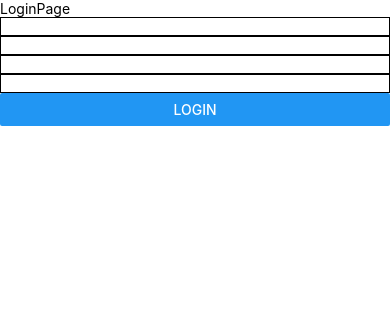
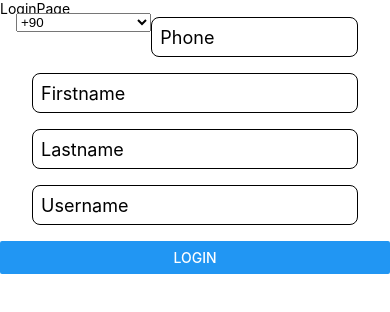
Before and after one commit to FurkanGundogan/TelegramUI-Clone-Bootcamp, a React Native app in the folder TelegramClone/: screen / in a window 390 px wide. Shown: the top 312 px of the page. Built offline with nearby package versions, Linux system fonts and the light colour scheme.

Commit message:
Picker init

```diff
--- a/TelegramClone/package.json
+++ b/TelegramClone/package.json
@@ -10,6 +10,7 @@
     "lint": "eslint ."
   },
   "dependencies": {
+    "@react-native-picker/picker": "^2.4.4",
     "@react-navigation/bottom-tabs": "^6.3.3",
     "@react-navigation/native": "^6.0.12",
     "@react-navigation/stack": "^6.2.3",
--- a/TelegramClone/src/components/LoginForm.js
+++ b/TelegramClone/src/components/LoginForm.js
@@ -1,36 +1,71 @@
 import {Button, StyleSheet, Text, TextInput, View} from 'react-native';
 import React, {useContext, useState} from 'react';
-import { UserContext } from '../contexts/userContext';
+import {UserContext} from '../contexts/userContext';
+import {Picker} from '@react-native-picker/picker';
+const LoginForm = () => {
+  const {user, setUser} = useContext(UserContext);
+  const initialState = {
+    firstname: '',
+    lastname: '',
+    country: '+90',
+    phone: '',
+    username: '',
+  };
+  const [userInfo, setuserInfo] = useState(initialState);
+  const handleChange = (e, name) => {
+    setuserInfo(prevState => ({
+      ...prevState,
+      [name]: e,
+    }));
+    console.log(userInfo);
+  };
+  const submitUser = () => {
+    setUser(userInfo);
+    console.log('user set completed:', userInfo);
+    console.log('user:', user);
+  };
 
-const LoginForm = () => {
-  const {user,setUser} = useContext(UserContext);
-    const initialState={
-        firstname:"",
-        lastname:"",
-        phone:"",
-        username:""
-    }
-  const [userInfo, setuserInfo] = useState(initialState);
-  const handleChange=(e,name)=>{
-    setuserInfo(prevState=>({
-        ...prevState,
-        [name]:e
-    }))
-    console.log(userInfo)
-  }
-  const submitUser = () => {
-    setUser(userInfo)
-    console.log("user set completed:",userInfo)
-    console.log("user:",user);
-  }
   return (
     <View>
       <Text>LoginPage</Text>
-      <TextInput style={styles.textInput} onChangeText={(e)=>handleChange(e,"firstname")}/>
-      <TextInput style={styles.textInput} onChangeText={(e)=>handleChange(e,"lastname")}/>
-      <TextInput style={styles.textInput} onChangeText={(e)=>handleChange(e,"phone")}/>
-      <TextInput style={styles.textInput} onChangeText={(e)=>handleChange(e,"username")}/>
-      <Button title="Login" onPress={submitUser}/>
+      <View style={styles.phoneWrapper}>
+        <View  style={styles.countryPicker}>
+        <Picker
+
+          selectedValue={userInfo?.country}
+          onValueChange={(itemValue, itemIndex) =>
+            handleChange(itemValue, 'country')
+          }>
+          <Picker.Item style={styles.pickerItem} label="+90" value="+90" />
+          <Picker.Item style={styles.pickerItem} label="+60" value="+60" />
+        </Picker>
+        </View>
+        <View style={styles.phoneInput}>
+          <TextInput
+            style={styles.textInput}
+            placeholder="Phone"
+            onChangeText={e => handleChange(e, 'phone')}
+          />
+        </View>
+      </View>
+      <TextInput
+        style={styles.textInput}
+        placeholder="Firstname"
+        onChangeText={e => handleChange(e, 'firstname')}
+      />
+      <TextInput
+        style={styles.textInput}
+        placeholder="Lastname"
+        onChangeText={e => handleChange(e, 'lastname')}
+      />
+
+      <TextInput
+        style={styles.textInput}
+        placeholder="Username"
+        onChangeText={e => handleChange(e, 'username')}
+      />
+
+      <Button title="Login" onPress={submitUser} />
     </View>
   );
 };
@@ -38,8 +73,33 @@ const LoginForm = () => {
 export default LoginForm;
 
 const styles = StyleSheet.create({
-    textInput:{
-        borderWidth:1,
-        borderColor:"black"
-    }
+  textInput: {
+    borderWidth: 1,
+    borderColor: 'black',
+    fontSize: 18,
+    borderRadius: 8,
+    marginLeft: 32,
+    marginRight: 32,
+    marginBottom: 16,
+    height: 40,
+    padding: 8,
+  },
+  phoneWrapper: {
+    flexDirection: 'row',
+  },
+  phoneInput: {
+    flex: 2,
+  },
+  countryPicker: {
+    flex: 1,
+    height: 40,
+    paddingLeft:16,
+    alignContent:"center",
+    marginTop:-4,
+    marginRight:-32,
+
+  },
+  pickerItem: {
+    fontSize: 18,
+  },
 });
```
Also changed, not shown: 1 other file (tests, documents, lock files or other folders).
